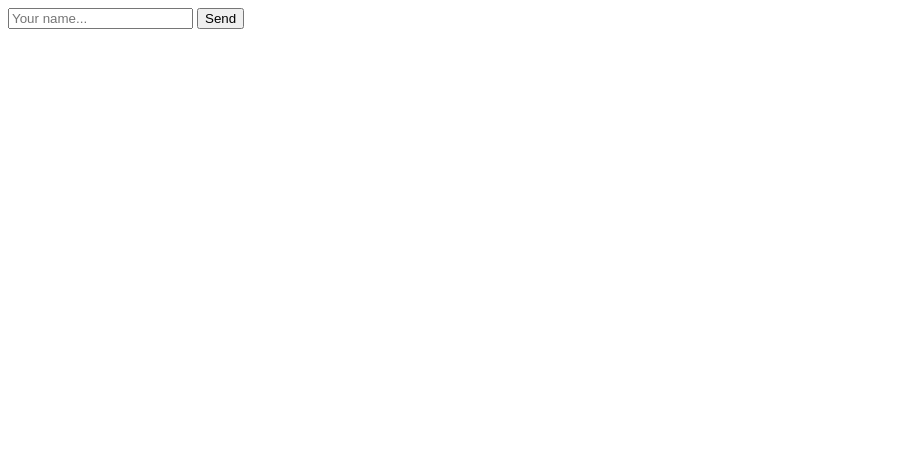
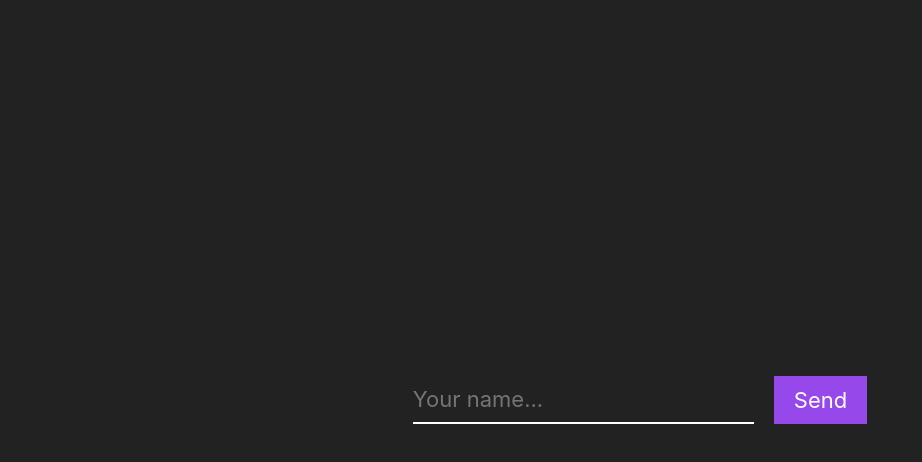
Before and after one commit to chrxs/svelte-chat, a Svelte app: page / in a window 1280 px wide. Shown: the top 462 px of the page, without its empty margins (0-922 px from the left). Built offline with nearby package versions, Linux system fonts and the light colour scheme.

Commit message:
step3 CSS

```diff
--- a/src/App.svelte
+++ b/src/App.svelte
@@ -7,4 +7,22 @@
 </main>
 
 <style>
+  :root {
+    font-family: -apple-system, BlinkMacSystemFont, "Segoe UI", Roboto, Oxygen,
+      Ubuntu, Cantarell, "Open Sans", "Helvetica Neue", sans-serif;
+    font-size: 18px;
+  }
+
+  :global(body) {
+    padding: 0;
+    margin: 0;
+    border: none;
+    background: #222;
+  }
+
+  main {
+    height: 100vh;
+    display: flex;
+    flex-direction: row;
+  }
 </style>
--- a/src/components/Chat.svelte
+++ b/src/components/Chat.svelte
@@ -24,4 +24,71 @@
   </div>
 </div>
 
-<style></style>
+<style>
+  .users-container {
+    flex: 0;
+    padding: 10px;
+    display: flex;
+  }
+  .users {
+    background: #fff;
+    padding: 20px;
+    flex: 1;
+    min-width: 200px;
+    display: flex;
+    flex-direction: column;
+    gap: 10px;
+  }
+
+  .chat-container {
+    display: flex;
+    flex-direction: column;
+    flex: 1;
+    height: 100%;
+  }
+
+  .messages-container {
+    flex: 1;
+    overflow: auto;
+  }
+
+  .messages {
+    padding: 20px;
+  }
+
+  .form-container {
+    flex: 0;
+    padding: 0 10px 10px;
+  }
+
+  .form {
+    padding: 20px;
+    background: #fff;
+    display: flex;
+    flex-direction: row;
+    gap: 20px;
+  }
+
+  .form input {
+    flex: 1;
+    padding: 10px;
+    font-family: inherit;
+    font-size: 18px;
+  }
+
+  .form button {
+    border: none;
+    background: rgb(150, 72, 235);
+    cursor: pointer;
+    color: white;
+    padding: 0 20px;
+    font-family: inherit;
+    font-size: 18px;
+    transition: all 0.15s ease-out;
+  }
+
+  .form button[disabled] {
+    background: #ccc;
+    cursor: not-allowed;
+  }
+</style>
--- a/src/components/NameForm.svelte
+++ b/src/components/NameForm.svelte
@@ -7,4 +7,52 @@
   </form>
 </div>
 
-<style></style>
+<style>
+  .form-container {
+    display: flex;
+    flex-direction: column;
+    flex: 1;
+    justify-content: center;
+    align-items: center;
+    padding: 20px;
+  }
+
+  .form {
+    display: flex;
+    flex-direction: row;
+    font-size: 22px;
+    gap: 20px;
+  }
+
+  .form input {
+    background: none;
+    border: none;
+    border-bottom: solid 2px #fff;
+    color: #fff;
+    font-family: inherit;
+    font-size: inherit;
+    padding: 10px 0;
+    transition: all 0.15s ease;
+  }
+
+  .form input:focus {
+    outline: none;
+    border-color: rgb(150, 72, 235);
+  }
+
+  .form button {
+    border: none;
+    background: rgb(150, 72, 235);
+    cursor: pointer;
+    color: white;
+    padding: 10px 20px;
+    font-family: inherit;
+    font-size: inherit;
+    transition: all 0.15s ease-out;
+  }
+
+  .form button[disabled] {
+    background: #ccc;
+    cursor: not-allowed;
+  }
+</style>
```
Also changed, not shown: src/User.svelte (+7 -1 lines), src/components/Message.svelte (+19 -1 lines), 1 other file (tests, documents, lock files or other folders).
